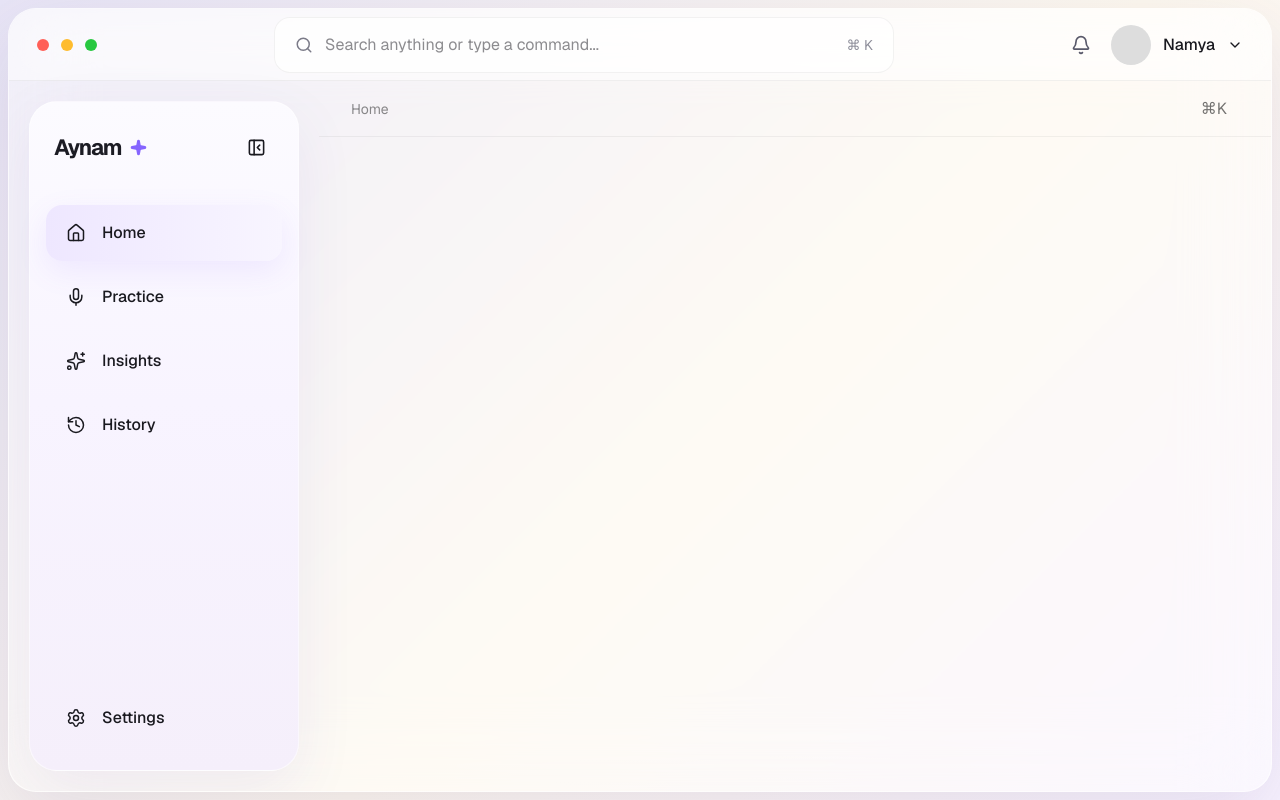
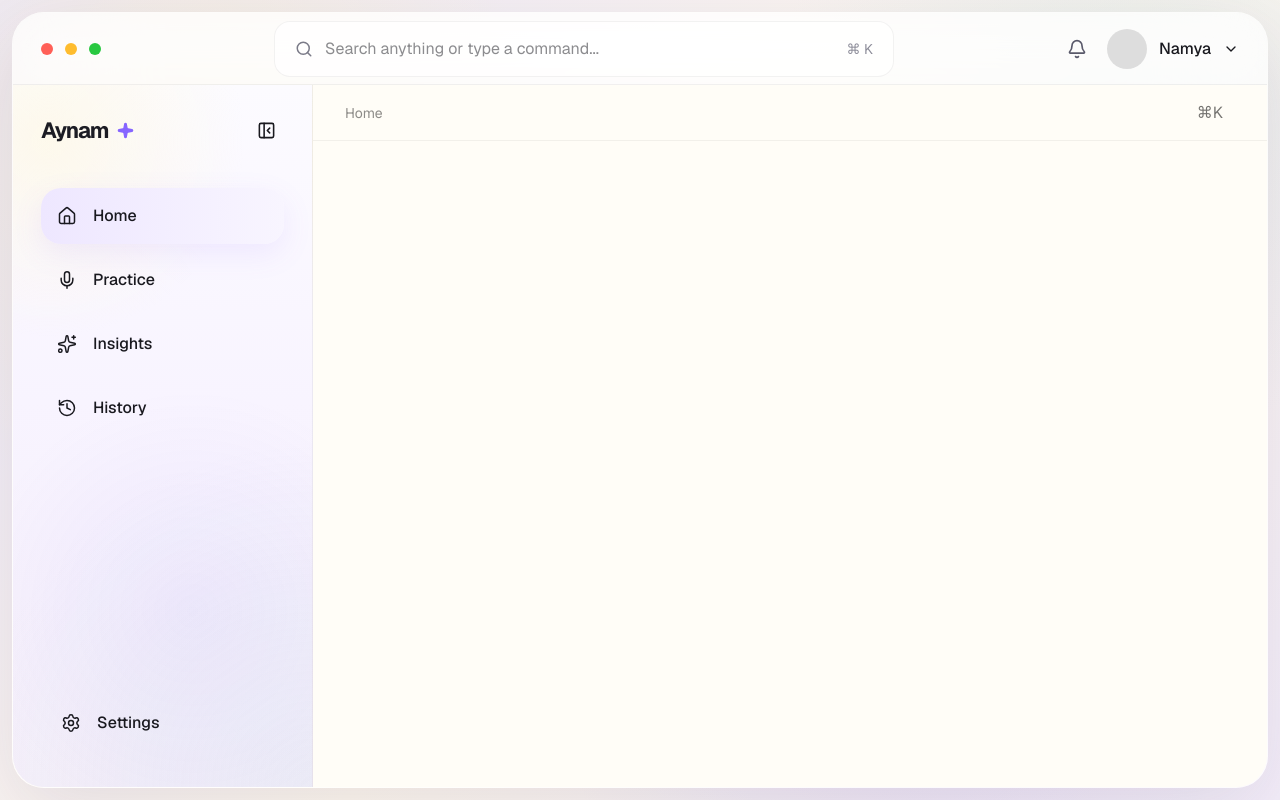
Before and after one commit to namyagaur/aynam.ai, a Next.js app: page /dashboard in a window 1280 px wide. Built offline with nearby package versions, Linux system fonts and the light colour scheme.

Commit message:
feat: refactor AppShell and Sidebar components for improved layout and styling

```diff
--- a/components/shell/AppShell.tsx
+++ b/components/shell/AppShell.tsx
@@ -4,39 +4,35 @@ import { ReactNode } from "react";
 import Sidebar from "./Sidebar";
 import Topbar from "./Topbar";
 
-type AppShellProps = {
+type Props = {
   children: ReactNode;
 };
 
-export default function AppShell({
-  children,
-}: AppShellProps) {
+export default function AppShell({ children }: Props) {
   return (
     <div
-      className="
-        h-screen
-        overflow-hidden
-        bg-[linear-gradient(135deg,#E8E5F6_0%,#FDF8EE_55%,#F8F3FF_100%)]
-      "
+  className="min-h-screen p-3"
+  style={{
+    background: `
+      radial-gradient(circle at 15% 20%, rgba(255,245,200,.55) 0%, transparent 28%),
+      radial-gradient(circle at 88% 12%, rgba(197,219,232,.35) 0%, transparent 26%),
+      radial-gradient(circle at 70% 80%, rgba(168,148,255,.18) 0%, transparent 32%),
+      linear-gradient(135deg,#ECE7F8 0%,#FFF9ED 55%,#F4EEF9 100%)
+    `,
+  }}
 >
-      {/* App Window */}
 
       <div
         className="
-          h-full
-          p-2
-        "
-      >
-        <div
-          className="
-            h-full
-            rounded-[28px]
+          mx-auto
+          h-[calc(100vh-24px)]
+          overflow-hidden
+          rounded-[32px]
           border
           border-white/60
-            bg-white/35
-            backdrop-blur-2xl
-            shadow-[0_25px_80px_rgba(71,46,120,.12)]
-            overflow-hidden
+          bg-white/45
+          shadow-[0_25px_80px_rgba(60,45,110,.12)]
+          backdrop-blur-3xl
         "
       >
         <Topbar />
@@ -45,16 +41,14 @@ export default function AppShell({
 
           <Sidebar />
 
-            <main className="flex-1 overflow-y-auto">
-
+          <section className="flex-1 bg-[#FFFDF7] overflow-y-auto">
             {children}
-
-            </main>
+          </section>
 
         </div>
 
       </div>
-      </div>
+
     </div>
   );
 }
--- a/components/shell/Sidebar.tsx
+++ b/components/shell/Sidebar.tsx
@@ -40,27 +40,40 @@ export default function Sidebar() {
 
   return (
     <aside
-      className="
-      w-[310px]
-      p-5
-      "
-    >
-      <div
-        className="
-        flex
-        h-full
-        flex-col
-        rounded-[28px]
-        border
-        border-white/50
-        bg-[linear-gradient(180deg,#FCFBFF_0%,#F8F4FF_45%,#F5EFFB_100%)]
-        shadow-[0_20px_60px_rgba(90,70,160,.08)]
-        backdrop-blur-xl
-        "
-      >
+  className="w-[300px] border-r border-black/5"
+  style={{
+    background: `
+      radial-gradient(
+        circle at 12% 8%,
+        rgba(255,248,220,.55) 0%,
+        transparent 28%
+      ),
+
+      radial-gradient(
+        circle at 100% 100%,
+        rgba(193,219,232,.18) 0%,
+        transparent 45%
+      ),
+
+      radial-gradient(
+        circle at 60% 75%,
+        rgba(139,115,255,.08) 0%,
+        transparent 40%
+      ),
+
+      linear-gradient(
+        180deg,
+        #FCFBFF 0%,
+        #F8F4FF 45%,
+        #F4EEF9 100%
+      )
+    `,
+  }}
+>
+  <div className="flex h-full flex-col px-7 py-7">
         {/* Header */}
 
-        <div className="flex items-center justify-between px-6 pt-7">
+        <div className="flex items-center justify-between">
 
           <div className="flex items-center gap-2">
 
@@ -90,7 +103,7 @@ export default function Sidebar() {
 
         {/* Navigation */}
 
-        <nav className="mt-10 flex flex-col gap-2 px-4">
+        <nav className="mt-10 flex flex-col gap-2">
 
           {navItems.map((item) => {
 
@@ -109,8 +122,8 @@ export default function Sidebar() {
                 h-14
                 items-center
                 gap-4
-                rounded-2xl
-                px-5
+                rounded-[20px]
+px-4
                 transition-all
                 ${
                   active
@@ -141,7 +154,7 @@ export default function Sidebar() {
 
         {/* Settings */}
 
-        <div className="px-4 pb-6">
+        <div className="pb-2">
 
           <Link
             href="/settings"
```
Lines whose indentation alone changed are shown as unchanged.
